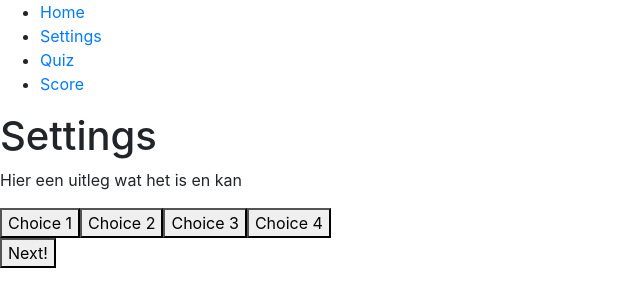
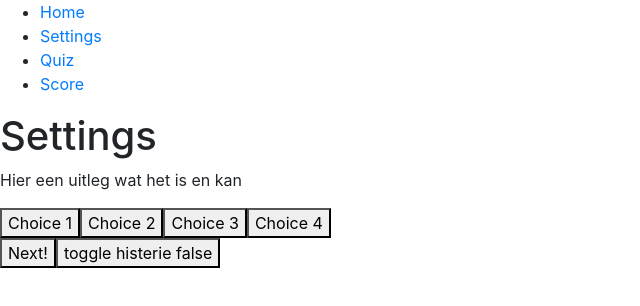
Before and after one commit to maartendek/dcx-labday-ateam, a Nuxt app: page /settings in a window 1280 px wide. Shown: the top 306 px of the page, without its empty margins (0-640 px from the left). Built offline with nearby package versions, Linux system fonts and the light colour scheme.

Commit message:
histerie toggle

```diff
--- a/layouts/default.vue
+++ b/layouts/default.vue
@@ -1,5 +1,5 @@
 <template>
-  <div id="app">
+  <div id="app"  :class="{ histerisch: isHisterisch }">
       <NavBar />
       <Nuxt />
   </div>
@@ -7,6 +7,9 @@
 
 <script>
 export default {
+  data: () => ({
+
+  }),
 
   head () {
     return {
@@ -19,12 +22,12 @@ export default {
     }
   },
 
-  data: () => ({
-
-  }),
 
   computed: {
 
+    isHisterisch () {
+      return this.$store.state.histerie.isHisterisch
+    }
   },
   mounted () {
 
@@ -37,6 +40,8 @@ export default {
 
 </script>
 
-<style lang="scss">
-
+<style lang="css">
+  .histerisch {
+    background: red
+  }
 </style>
--- a/pages/index.vue
+++ b/pages/index.vue
@@ -9,6 +9,7 @@
 </template>
 
 <script>
+
 export default {
 
   data: () => ({
--- a/pages/settings.vue
+++ b/pages/settings.vue
@@ -17,6 +17,8 @@
           </div>
         </div>
       <button class="continue_btn" type="button">Next!</button>
+
+      <button @click="toggleHisterie">toggle histerie {{isHisterisch}}</button>
     </div>
   </section>
 </template>
@@ -30,12 +32,23 @@ export default {
 
   computed: {
 
+    isHisterisch () {
+      return this.$store.state.histerie.isHisterisch
+    }
+
   },
   mounted () {
 
   },
 
   methods: {
+
+    toggleHisterie (e) {
+      console.log("toggle of component")
+      this.$store.commit('histerie/toggle', e.target.value)
+       // e.target.value = ''
+       // zou automatisch moeten togglen
+    }
 
   }
 }
--- /dev/null
+++ b/store/histerie.js
@@ -0,0 +1,10 @@
+export const state = () => ({
+    isHisterisch: false
+  })
+
+export const mutations = {
+    toggle(state, isHisterisch) {
+        console.log("toggle of store")
+        state.isHisterisch = !state.isHisterisch;
+    }
+}
```
